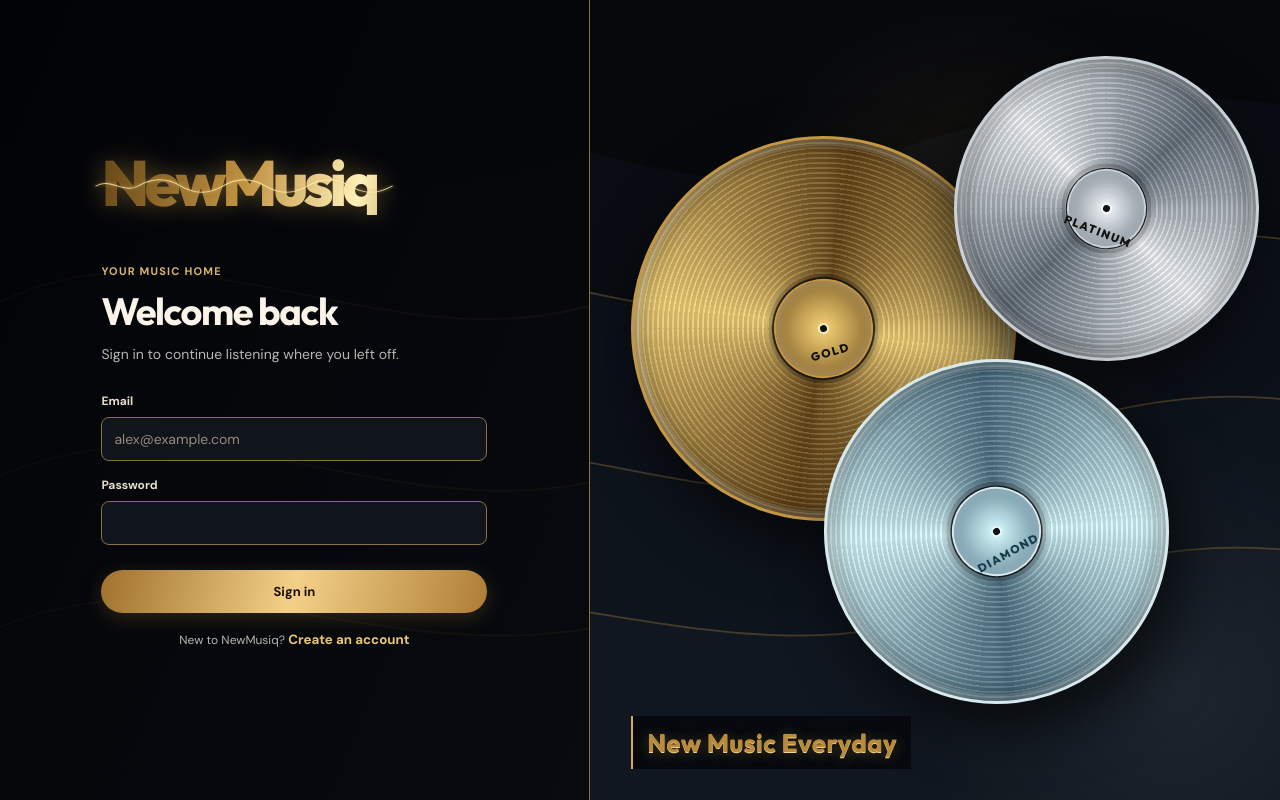
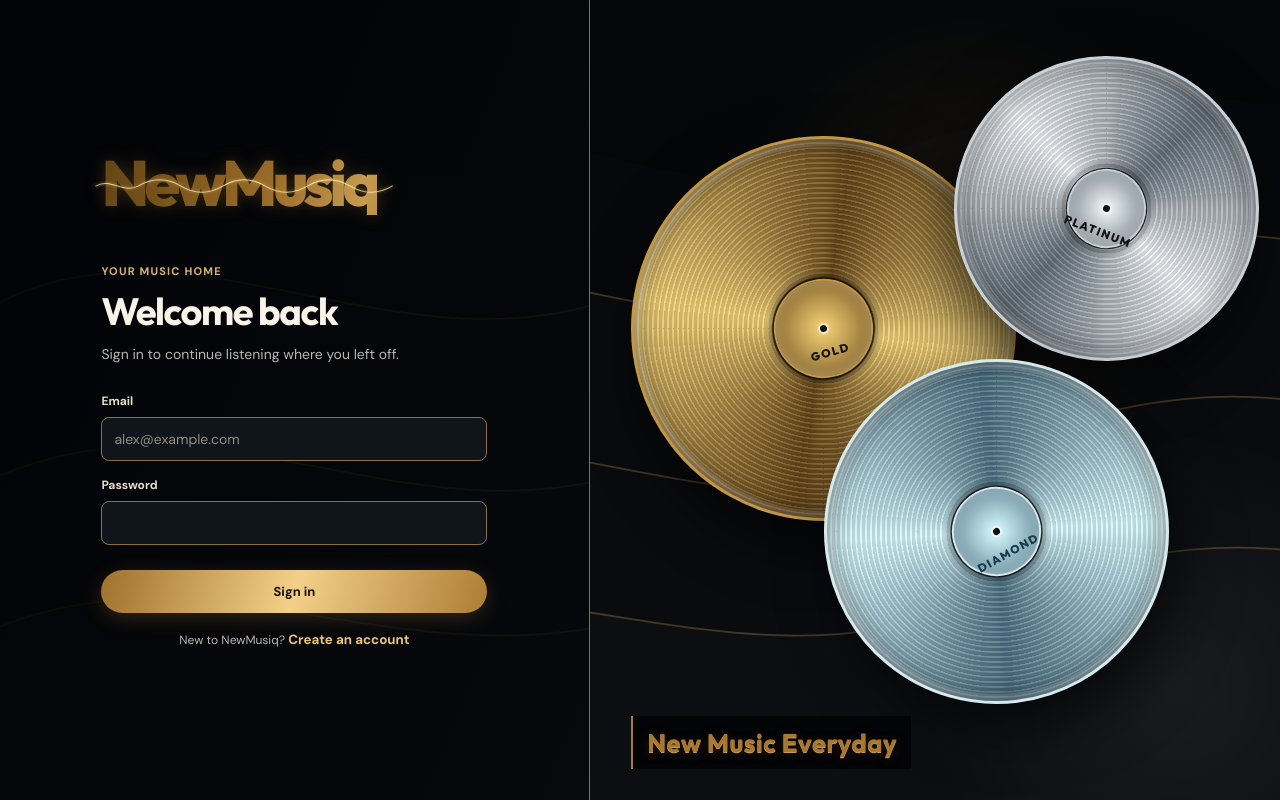
Before and after one commit to MaknCheese04/NewMusiqMLM, a React (Vite) app: page / in a window 1280 px wide. Built offline with nearby package versions, Linux system fonts and the light colour scheme; no server answers; the database is empty.

Commit message:
adjusted dark mode

```diff
--- a/src/styles/index.css
+++ b/src/styles/index.css
@@ -302,7 +302,7 @@ input, textarea, select {
   align-items: center;
   gap: 10px;
   text-decoration: none;
-  color: var(--color-text);
+  color: #9b6b2c;
   font-family: var(--font-display);
   font-weight: 800;
   font-size: 22px;
@@ -311,7 +311,7 @@ input, textarea, select {
 }
 
 .brand-mark {
-  color: var(--color-primary);
+  color: #9b6b2c;
   font-size: 24px;
   display: inline-block;
   transform: rotate(-15deg);
@@ -1308,18 +1308,18 @@ input, textarea, select {
 /* Wave appearance themes */
 :root[data-theme="dark"] {
   color-scheme: dark;
-  --bg-app: #05080d;
-  --bg-sidebar: #0a0e14;
-  --bg-card: #111821;
-  --bg-surface-hover: #1b2734;
-  --bg-dialog: #141b25;
+  --bg-app: #020304;
+  --bg-sidebar: #050506;
+  --bg-card: #0b0c0e;
+  --bg-surface-hover: #161719;
+  --bg-dialog: #0e0f11;
   --color-primary: #d7ab56;
   --color-primary-hover: #ebc677;
   --color-primary-light: #332916;
   --color-text: #f5f0e8;
   --color-text-muted: #b5b9c2;
   --color-text-subtle: #ddd8ca;
-  --color-border: #8f713c;
+  --color-border: #725a32;
   --color-border-strong: #c49a50;
   --color-gold: #d7ab56;
 }
@@ -1327,7 +1327,7 @@ input, textarea, select {
 :root[data-theme="dark"] body { background-image: url('../assets/waves-dark.svg'); }
 :root[data-theme="dark"] .auth-screen { background: var(--bg-app) url('../assets/waves-dark.svg') center / cover fixed; }
 :root[data-theme="light"] .auth-screen { background: var(--bg-app) url('../assets/waves-light.svg') center / cover fixed; }
-:root[data-theme="dark"] .main-header { background: rgba(8, 12, 19, .91); }
+:root[data-theme="dark"] .main-header { background: rgba(3, 4, 5, .96); }
 :root[data-theme="light"] .main-header { background: rgba(248, 251, 255, .9); }
 :root[data-theme="light"] .settings-card,
 :root[data-theme="light"] .profile-hero,
@@ -1382,7 +1382,7 @@ input, textarea, select {
 :root[data-theme="dark"] .card-play-btn svg,
 :root[data-theme="dark"] .btn-main-play svg { color: #14100a !important; fill: #14100a !important; }
 :root[data-theme="dark"] .btn-main-play:hover { background: var(--color-primary-hover); }
-:root[data-theme="dark"] .hero { background: linear-gradient(125deg, rgba(4,6,9,.82), rgba(21,30,41,.8)), url('../assets/waves-dark.svg') center / cover; border: 1px solid var(--color-gold); }
+:root[data-theme="dark"] .hero { background: linear-gradient(125deg, rgba(1,2,3,.88), rgba(8,9,11,.84)), url('../assets/waves-dark.svg') center / cover; border: 1px solid var(--color-gold); }
 :root[data-theme="light"] .hero { background: linear-gradient(125deg, rgba(255,255,255,.78), rgba(218,237,253,.72)), url('../assets/waves-light.svg') center / cover; border: 1px solid var(--color-gold); }
 :root[data-theme="dark"] .hero h1,
 :root[data-theme="dark"] .hero .subhead { color: var(--color-text); }
@@ -1413,7 +1413,7 @@ input, textarea, select {
 }
 .auth-panel { max-height: 100vh; overflow-y: auto; }
 .auth-panel .auth-brand { display: inline-block; position: relative; margin-bottom: 48px; }
-.auth-brand-title { display: inline-block; position: relative; font: 800 clamp(45px, 5vw, 76px)/1 var(--font-display); letter-spacing: -.07em; background: linear-gradient(105deg, #654617 0%, #c29443 25%, #fff1b9 43%, #a5732e 58%, #e3be6b 75%, #70501f 100%); background-size: 220% 100%; background-clip: text; -webkit-background-clip: text; color: transparent; filter: drop-shadow(0 0 12px rgba(229, 182, 82, .35)); animation: titleShine 8s ease-in-out infinite alternate; }
+.auth-brand-title { display: inline-block; position: relative; font: 800 clamp(45px, 5vw, 76px)/1 var(--font-display); letter-spacing: -.07em; background: linear-gradient(105deg, #614414 0%, #986a27 28%, #c69b50 44%, #80571e 60%, #a8782f 78%, #624518 100%); background-size: 220% 100%; background-clip: text; -webkit-background-clip: text; color: transparent; filter: drop-shadow(0 0 8px rgba(160, 111, 34, .3)); animation: titleShine 8s ease-in-out infinite alternate; }
 .auth-title-wave { position: absolute; left: -2%; top: 39%; width: 104%; height: 30%; overflow: visible; }
 .auth-title-wave path { fill: none; stroke: #fff0b5; stroke-width: 2.4; stroke-linecap: round; filter: drop-shadow(0 0 5px #e2b960); opacity: .82; }
 @keyframes titleShine { from { background-position: 0% 50%; } to { background-position: 100% 50%; } }
@@ -1450,7 +1450,7 @@ input, textarea, select {
 .auth-vinyl.platinum { --vinyl-dark: #65717c; --vinyl-light: #f3f7fa; --vinyl-edge: #c9d1d8; width: min(24vw, 305px); right: 3%; top: 7%; transform: rotate(21deg); z-index: 2; }
 .auth-vinyl.diamond { --vinyl-dark: #4c7184; --vinyl-light: #d9fbff; --vinyl-edge: #d8e9ed; width: min(27vw, 345px); left: 34%; bottom: 12%; transform: rotate(-29deg); z-index: 3; }
 .auth-vinyl.diamond span { color: #173c4d; }
-.auth-art p { left: 6%; bottom: 31px; z-index: 4; padding: 10px 14px; border-left: 2px solid #d5aa58; background: rgba(3,5,9,.75); color: #b88a3c; font: 700 clamp(18px, 2vw, 27px) var(--font-display); letter-spacing: .02em; text-shadow: 0 1px 0 #f4d287, 0 2px 14px rgba(213,170,88,.35); }
+.auth-art p { left: 6%; bottom: 31px; z-index: 4; padding: 10px 14px; border-left: 2px solid #a77b38; background: rgba(2,3,4,.83); color: #a97830; font: 700 clamp(18px, 2vw, 27px) var(--font-display); letter-spacing: .02em; text-shadow: 0 1px 0 #c89c54, 0 2px 12px rgba(146,97,28,.25); }
 .auth-art strong { color: #e7bd6c; }
 @media (max-width: 900px) {
   .auth-vinyl.gold { width: 36vw; left: -3%; }
```
Also changed, not shown: src/assets/waves-dark.svg.
